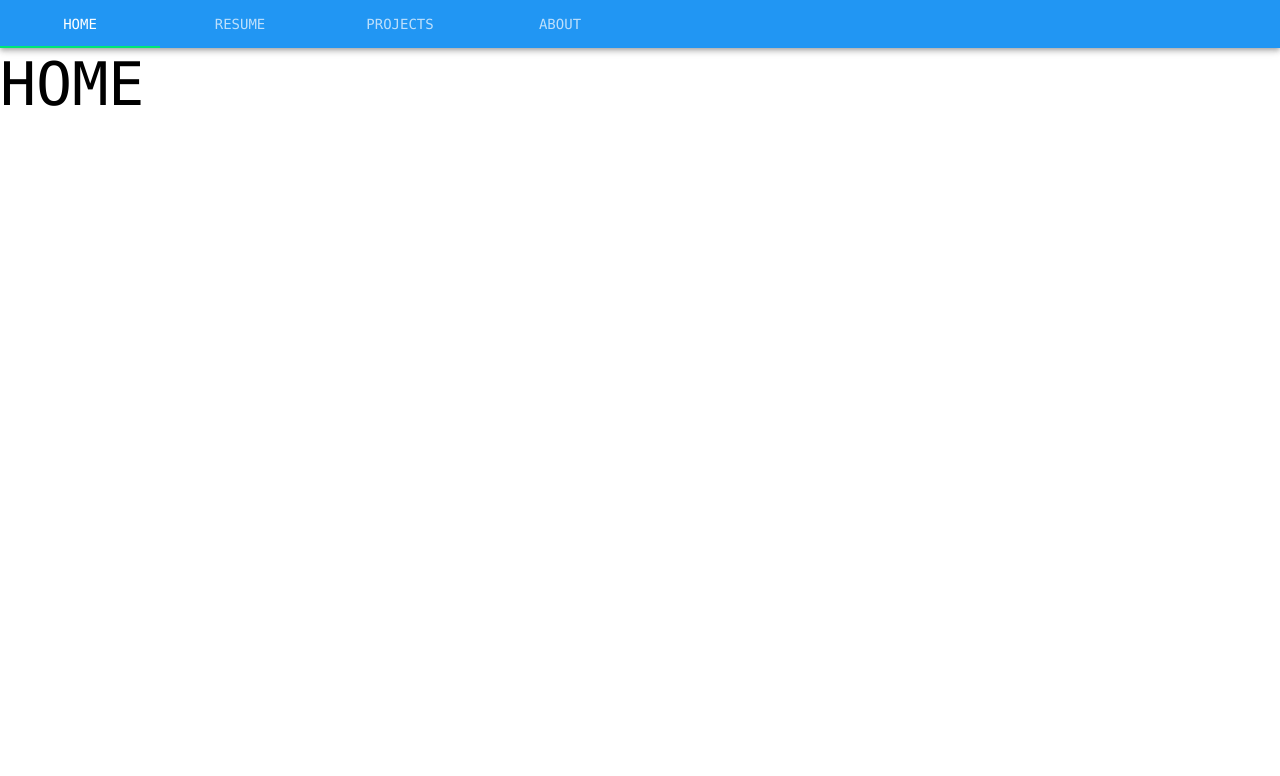
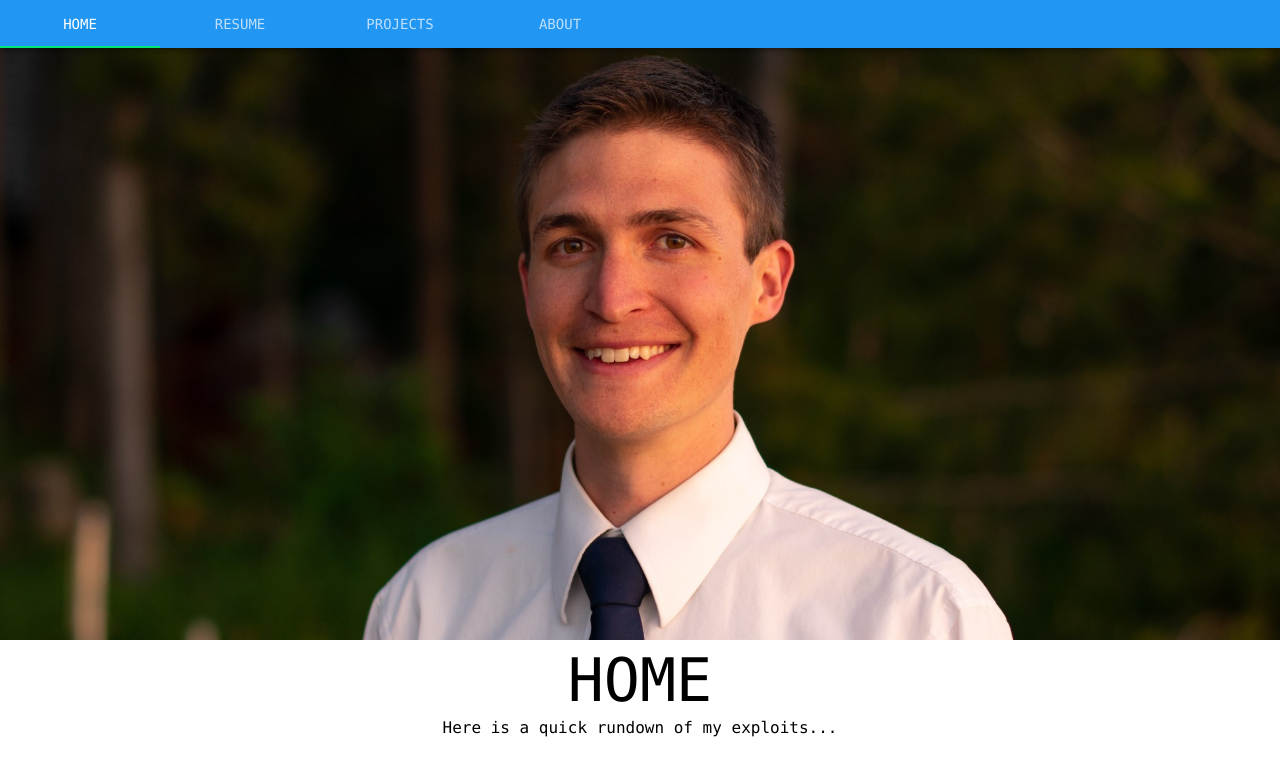
Before and after one commit to logar16/my-site, a React (Create React App) app: page / in a window 1280 px wide. Shown: the top 776 px of the page. Built offline with nearby package versions, Linux system fonts and the light colour scheme.

Commit message:
Update Home Page
Got a simple image and title showing

```diff
--- a/package.json
+++ b/package.json
@@ -11,6 +11,7 @@
     "gh-pages": "^3.1.0",
     "react": "^17.0.1",
     "react-dom": "^17.0.1",
+    "react-parallax": "^3.1.2",
     "react-router-dom": "^5.2.0",
     "react-scripts": "4.0.1",
     "web-vitals": "^0.2.4"
--- a/src/index.css
+++ b/src/index.css
@@ -1,6 +1,6 @@
 body {
   margin: 0;
-  font-family: -apple-system, BlinkMacSystemFont, 'Segoe UI', 'Roboto', 'Oxygen',
+  font-family: -apple-system, BlinkMacSystemFont, Consolas, 'Segoe UI', 'Roboto', 'Oxygen',
     'Ubuntu', 'Cantarell', 'Fira Sans', 'Droid Sans', 'Helvetica Neue',
     sans-serif;
   -webkit-font-smoothing: antialiased;
--- a/src/pages/home/Home.js
+++ b/src/pages/home/Home.js
@@ -1,6 +1,58 @@
 import React, {useState} from "react";
-import Typography from '@material-ui/core/Typography';
+import { makeStyles } from '@material-ui/core/styles';
+import { Grid, Paper, Typography } from "@material-ui/core";
+import { Parallax, Background } from "react-parallax";
+
+import portrait from './profile.jpg';
+
+const useStyles = makeStyles({
+  root: {
+    height: "100%"
+  },
+  cardHolder: {
+    width: "100%",
+    height: "100%"
+  },
+  card: {
+    width: "100%",
+    height: "100%",
+    minHeight: 500
+  },
+  media: {
+    // backgroundSize: "cover",
+    minHeight: 100,
+    width: "100%"
+  },
+});
 
 export default function Home() {
-  return <Typography  variant='h2'>HOME</Typography>;
+  const classes = useStyles();
+
+  return (
+    <Grid
+      className={classes.root}
+      container
+      direction='column'
+      alignItems='center'>
+      <Grid item  xs={12} className={classes.cardHolder}>
+        <img
+          className={classes.media}
+          src={portrait}
+          alt="This is me. Thank you for viewing."
+        />
+      </Grid>
+      <Grid>
+        <Title/>
+      </Grid>
+      <Grid>
+        <Typography>
+          Here is a quick rundown of my exploits...
+        </Typography>
+      </Grid>
+    </Grid>
+  );
 }
+
+function Title() {
+  return <Typography  variant='h2'  align='center'>HOME</Typography>;
+}
--- a/src/theme.js
+++ b/src/theme.js
@@ -16,7 +16,7 @@ const theme = createMuiTheme({
     },
   },
   typography: {
-    fontFamily: ['"Consolas"', 'Open Sans'].join(',')
+    fontFamily: ['"Consolas"', 'Courier New'].join(',')
     },
 })
 
```
Also changed, not shown: src/pages/home/profile.jpg (added), 1 other file (tests, documents, lock files or other folders).
